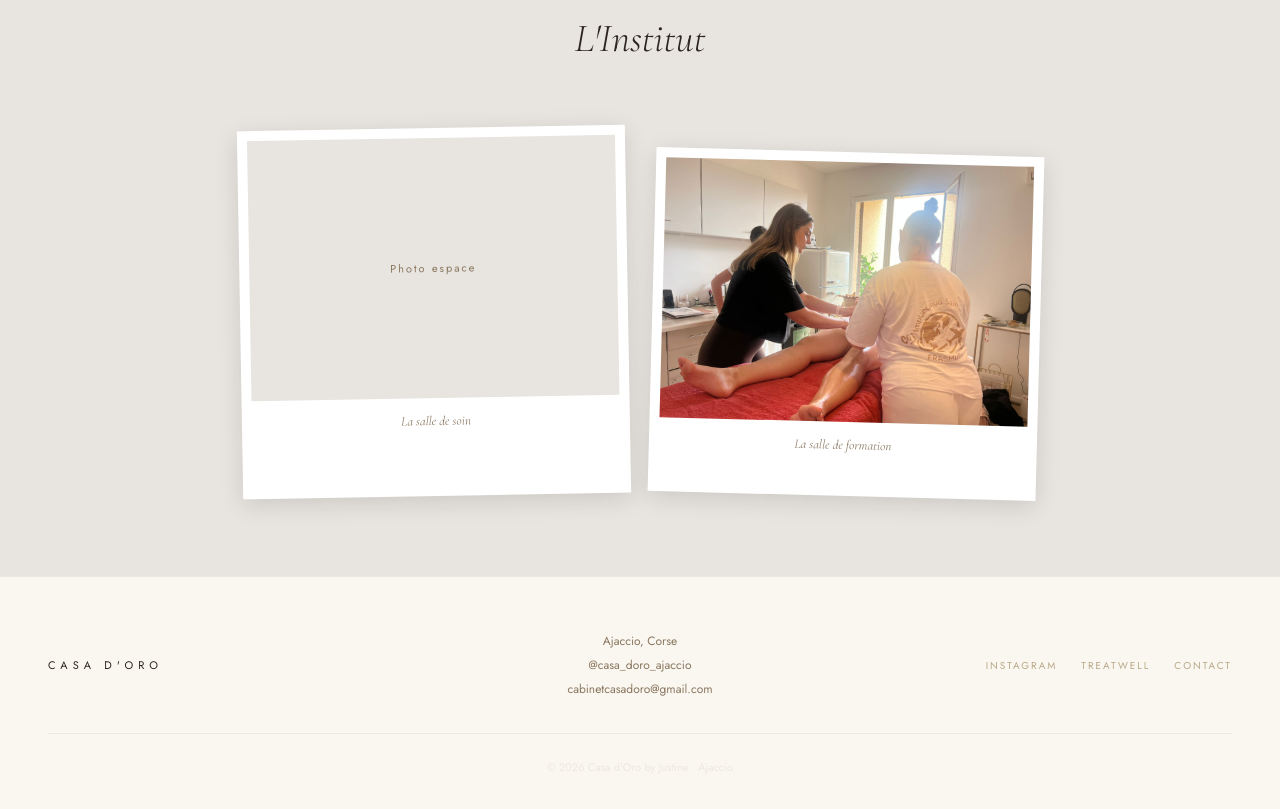
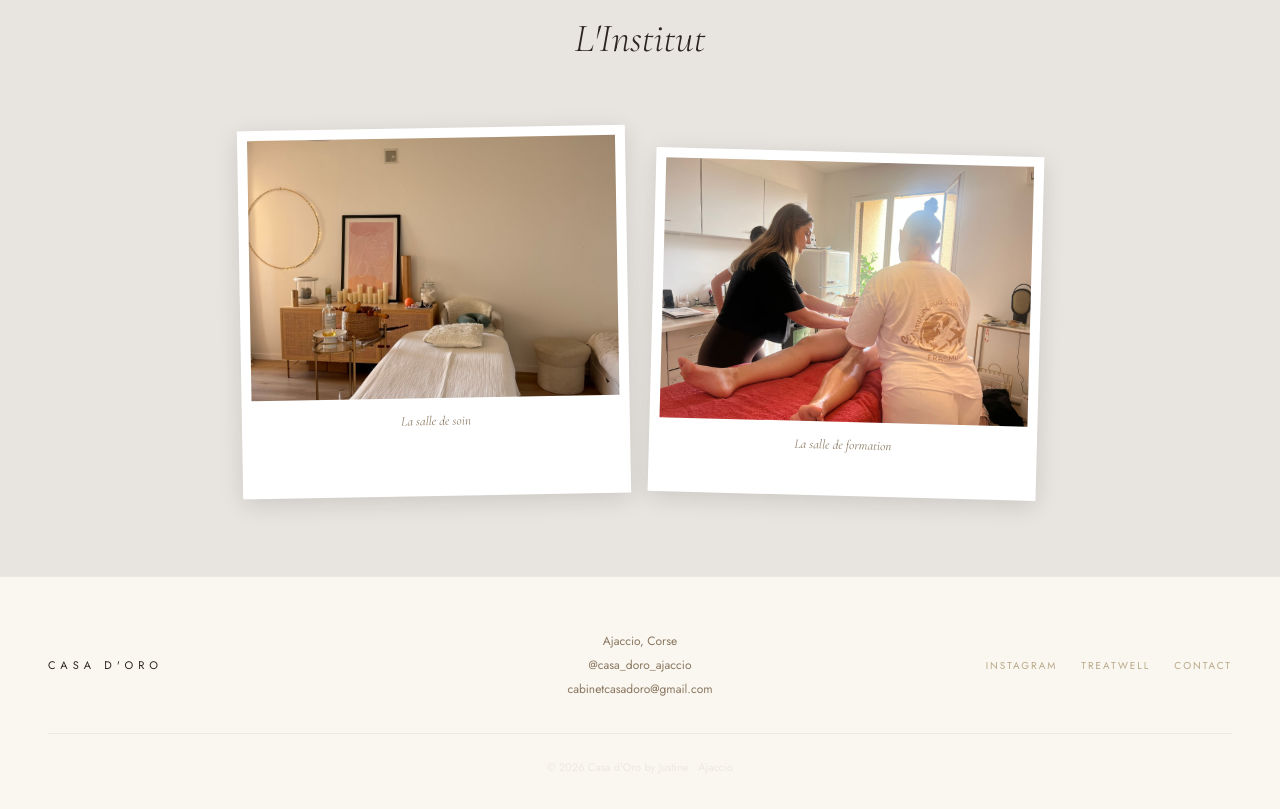
Before and after one commit to justinecarmin/casa-doro, a plain HTML site: page a-propos.html in a window 1280 px wide. Shown: the part 1120-1929 px from the top of the page. Drawn offline with nearby package versions, Linux system fonts and the light colour scheme.

Commit message:
feat: ajoute photo salle de soin sur la page À Propos
Co-Authored-By: Claude Sonnet 4.6 <noreply@anthropic.com>

```diff
--- a/a-propos.html
+++ b/a-propos.html
@@ -81,7 +81,7 @@
   </div>
   <div style="display:grid; grid-template-columns:1fr 1fr; gap:24px; max-width:800px; margin:0 auto;">
     <div class="polaro" style="transform:rotate(-1deg); width:100%;">
-      <div class="polaro__placeholder" style="height:260px;">Photo espace</div>
+      <img src="assets/images/justine/salle-soin.jpg" alt="Salle de soin Casa d'Oro" style="width:100%; height:260px; object-fit:cover;">
       <p class="polaro__label">La salle de soin</p>
     </div>
     <div class="polaro" style="transform:rotate(1.5deg); width:100%; margin-top:24px;">
```
Also changed, not shown: assets/images/justine/salle-soin.jpg (added), 1 other file.
